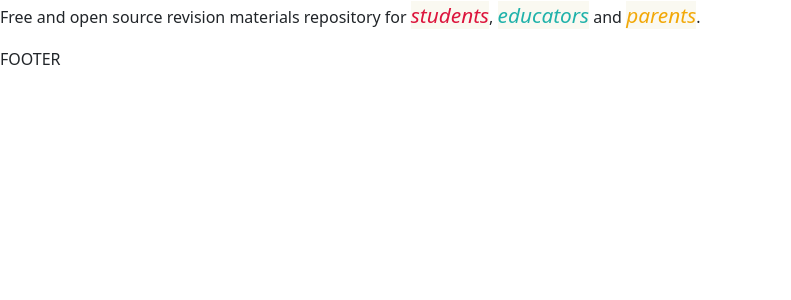
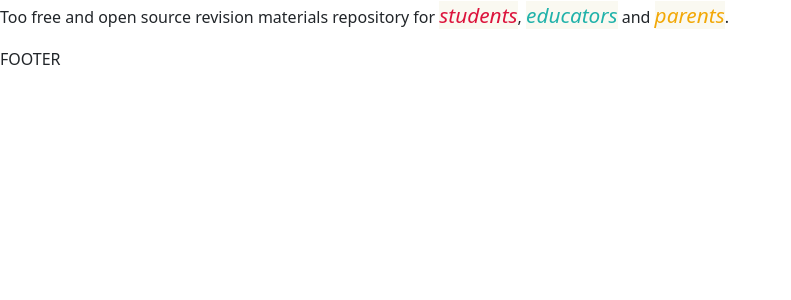
Before and after one commit to dijidaro/dijidaro, a Flask app: page / in a window 1280 px wide. Shown: the part 51-351 px from the top of the page, without its empty margins (0-791 px from the left). Run offline with Flask 3, Linux system fonts and the light colour scheme; parts of the project's set-up code (start-up, migrations or seed data) failed here and were passed over.

```diff
--- a/app/templates/index.html
+++ b/app/templates/index.html
@@ -3,5 +3,5 @@
 {% block title %} Welcome | DijiDaro {% endblock %}
 
 {% block body %}
-    <p>Free and open source revision materials repository for <em class="students">students</em>, <em class="educators">educators</em> and <em class="parents">parents</em>.</p>
+    <p>Too free and open source revision materials repository for <em class="students">students</em>, <em class="educators">educators</em> and <em class="parents">parents</em>.</p>
 {% endblock %}
```
